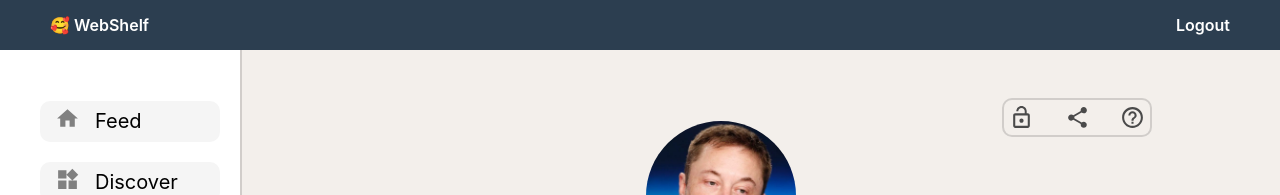
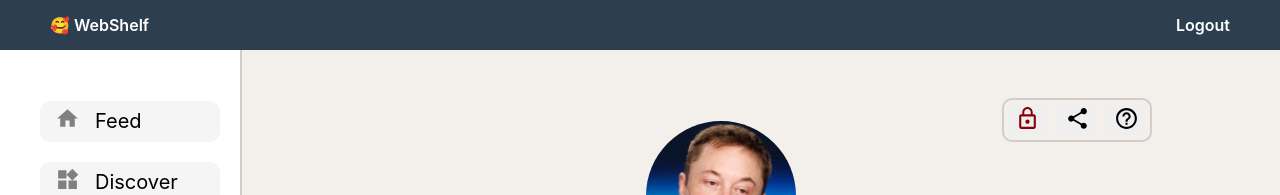
Before and after one commit to TuckerMoses/HackMIT, a React app in the folder src/client/: page /profile in a window 1280 px wide. Shown: the top 195 px of the page. Built offline with nearby package versions, Linux system fonts and the light colour scheme; no server answers; sample sign-in values are in the browser's storage.

Commit message:
Spice up profile page toolbar

```diff
--- a/src/client/package.json
+++ b/src/client/package.json
@@ -4,6 +4,7 @@
   "private": true,
   "dependencies": {
     "@babel/core": "7.9.0",
+    "@material-ui/core": "^4.11.0",
     "@svgr/webpack": "4.3.3",
     "@testing-library/jest-dom": "^4.2.4",
     "@testing-library/react": "^9.3.2",
--- a/src/client/public/index.html
+++ b/src/client/public/index.html
@@ -9,7 +9,10 @@
     <link rel="apple-touch-icon" href="%PUBLIC_URL%/logo192.png" />
 
     <link rel="manifest" href="%PUBLIC_URL%/manifest.json" />
-
+    <link
+      rel="stylesheet"
+      href="https://fonts.googleapis.com/css?family=Roboto:300,400,500,700&display=swap"
+    />
     <title>WebShelf</title>
   </head>
   <body>
--- a/src/client/src/pages/Dashboard/Profile.tsx
+++ b/src/client/src/pages/Dashboard/Profile.tsx
@@ -1,9 +1,15 @@
-import React, { useEffect } from 'react';
+import React, { useState } from 'react';
 import styled from 'styled-components';
 import { useHistory } from 'react-router-dom';
 import Sidebar from '../../components/Sidebar';
 
-import { MdHelpOutline, MdLockOpen, MdShare } from 'react-icons/md';
+import Tooltip from '@material-ui/core/Tooltip';
+import {
+  MdHelpOutline,
+  MdLockOpen,
+  MdLockOutline,
+  MdShare,
+} from 'react-icons/md';
 import { BsSearch } from 'react-icons/bs';
 import { RiFolderAddLine } from 'react-icons/ri';
 
@@ -93,17 +99,54 @@ const ShelfItemContainer = styled.div`
   margin: 0 10px 20px 10px;
 `;
 
+const Button = styled.button`
+  border: none;
+  cursor: pointer;
+
+  &:hover {
+    opacity: 0.5;
+  }
+
+  &:focus {
+    outline: none;
+  }
+`;
+
 const Profile = () => {
-  let history = useHistory();
+  const [privateProfile, setPrivateProfile] = useState(true);
 
   return (
     <FlexContainer>
       <Sidebar />
       <ContentContainer>
         <OptionsContainer>
-          <MdLockOpen size={25} />
-          <MdShare size={25} />
-          <MdHelpOutline size={25} />
+          <Tooltip title="Toggle privacy" placement="bottom">
+            <Button onClick={() => setPrivateProfile(!privateProfile)}>
+              {privateProfile ? (
+                <MdLockOutline size={25} color="darkred" />
+              ) : (
+                <MdLockOpen size={25} color="green" />
+              )}
+            </Button>
+          </Tooltip>
+          <Tooltip title="Share profile" placement="bottom">
+            <Button
+              onClick={() =>
+                navigator.clipboard
+                  .writeText('https://hackmit.org/')
+                  .then(() =>
+                    alert('Shareable profile link copied to clipboard 🚀')
+                  )
+              }
+            >
+              <MdShare size={25} />
+            </Button>
+          </Tooltip>
+          <Tooltip title="More Info" placement="bottom">
+            <Button onClick={() => console.log('Add help modal')}>
+              <MdHelpOutline size={25} />
+            </Button>
+          </Tooltip>
         </OptionsContainer>
         <AvatarContainer>
           <AvatarImgContainer>
```
Also changed, not shown: 1 other file (tests, documents, lock files or other folders).
